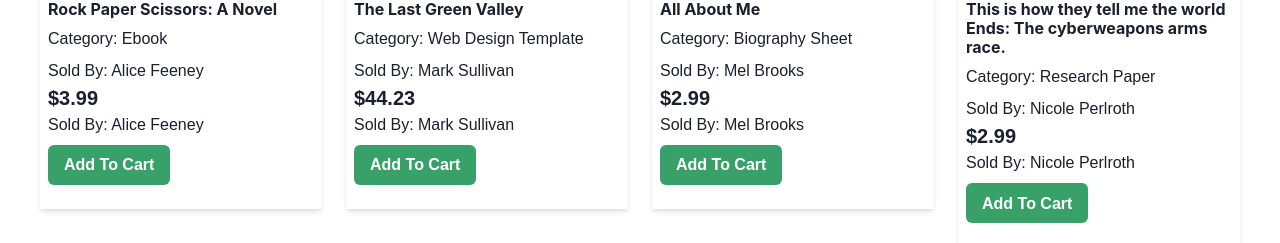
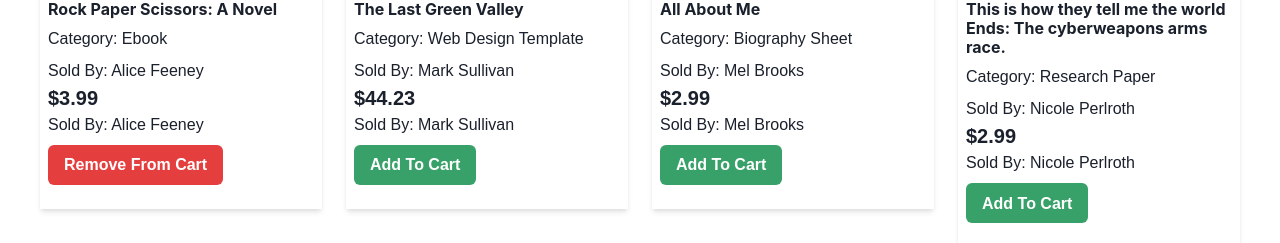
Before and after one commit to Gabriel-Rockson/retorex, a Next.js app: page / in a window 1280 px wide. Shown: the part 317-560 px from the top of the page. Built offline with nearby package versions, Linux system fonts and the light colour scheme.

Commit message:
Preserve the state of the buttons when the page is navigated

```diff
--- a/components/products/ProductItem.jsx
+++ b/components/products/ProductItem.jsx
@@ -1,4 +1,4 @@
-import React, { useContext } from "react";
+import React, { useContext, useState, useEffect } from "react";
 import Image from "next/image";
 import { Box, Heading, Text, Button } from "@chakra-ui/react";
 
@@ -6,9 +6,29 @@
 
 import itemImage from "../../static/images/journaling-template.jpg";
 
-function ProductItem({ id, imageUrl, title, seller, price, category }) {
+function ProductItem({ id, imageUrl, title, seller, price, category, inCart }) {
   const product = { id, image: imageUrl, title, seller, price, category };
   const { cartItems, setCartItems } = useContext(CartContext);
+
+  const [showAddButton, setShowAddButton] = useState(true);
+
+  useEffect(() => {
+    if (inCart) {
+      setShowAddButton(!showAddButton);
+    }
+
+    return () => {};
+  }, []);
+
+  const handleAddItem = (e) => {
+    setCartItems(cartItems.concat(product));
+    setShowAddButton(!showAddButton);
+  };
+
+  const handleRemoveItem = (e) => {
+    setCartItems(cartItems.filter((item) => item.id != id));
+    setShowAddButton(!showAddButton);
+  };
 
   return (
     <Box pb={2} boxShadow="md" fontFamily="sans-serif" position={"relative"}>
@@ -28,13 +48,16 @@
             {price}
           </Text>
           <Text>Sold By: {seller}</Text>
-          <Button
-            my={2}
-            colorScheme={"green"}
-            onClick={() => setCartItems(cartItems.concat(product))}
-          >
-            Add To Cart
-          </Button>
+          {showAddButton && (
+            <Button my={2} colorScheme={"green"} onClick={handleAddItem}>
+              Add To Cart
+            </Button>
+          )}
+          {!showAddButton && (
+            <Button my={2} colorScheme={"red"} onClick={handleRemoveItem}>
+              Remove From Cart
+            </Button>
+          )}
         </Box>
       </Box>
     </Box>
--- a/components/products/ProductList.jsx
+++ b/components/products/ProductList.jsx
@@ -1,12 +1,15 @@
-import { useState } from "react";
+import { useState, useContext } from "react";
 import { Box, Grid, GridItem } from "@chakra-ui/react";
 import ProductItem from "./ProductItem";
 
 import { products } from "../../data/products";
 
+import { CartContext } from "../../context/cartContext";
+
 function ProductList() {
   const [allProducts, setAllProducts] = useState(products);
-  console.log(allProducts)
+  const { cartItems, setCartItems } = useContext(CartContext);
+
   return (
     <Box px={[2, 10]} py={[4, 5]}>
       <Grid
@@ -29,6 +32,7 @@
               seller={product.seller}
               price={product.price}
               category={product.category}
+              inCart={cartItems.some((item) => item.id === product.id)}
             />
           </GridItem>
         ))}
```
